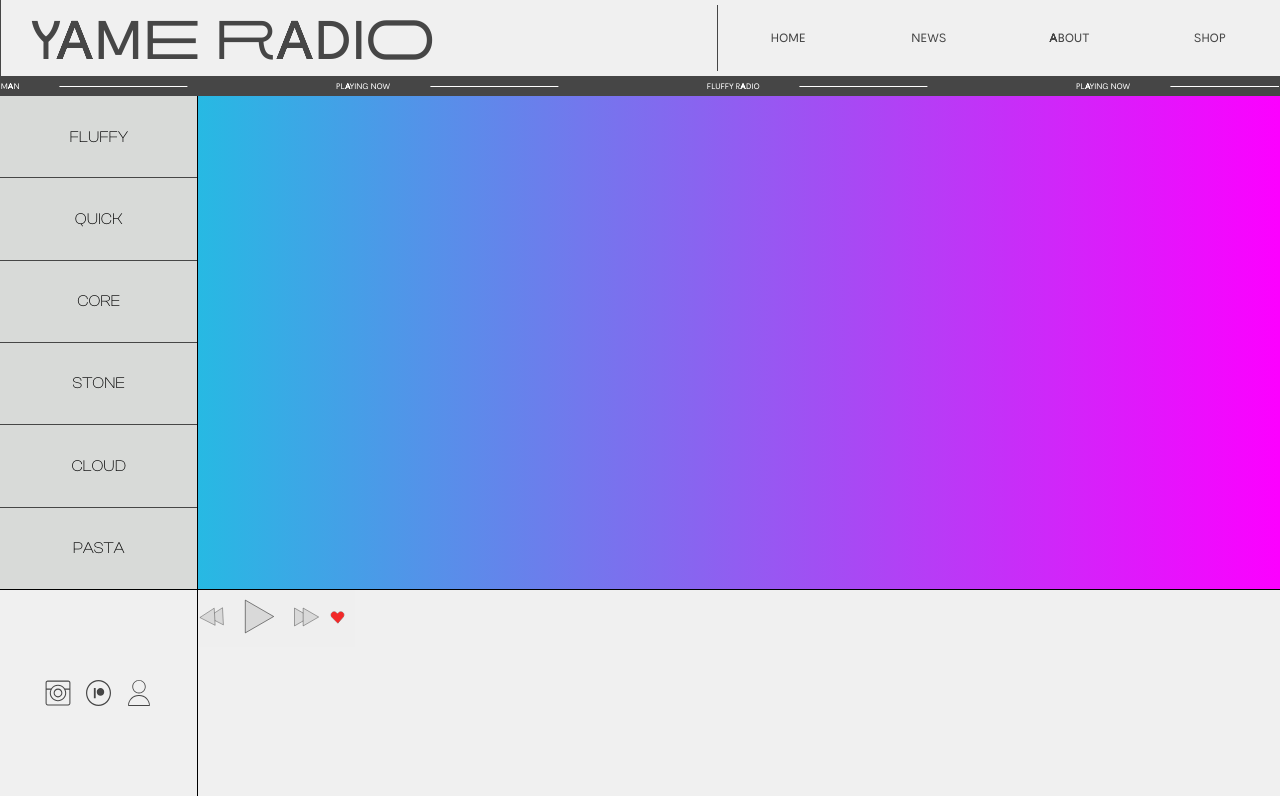
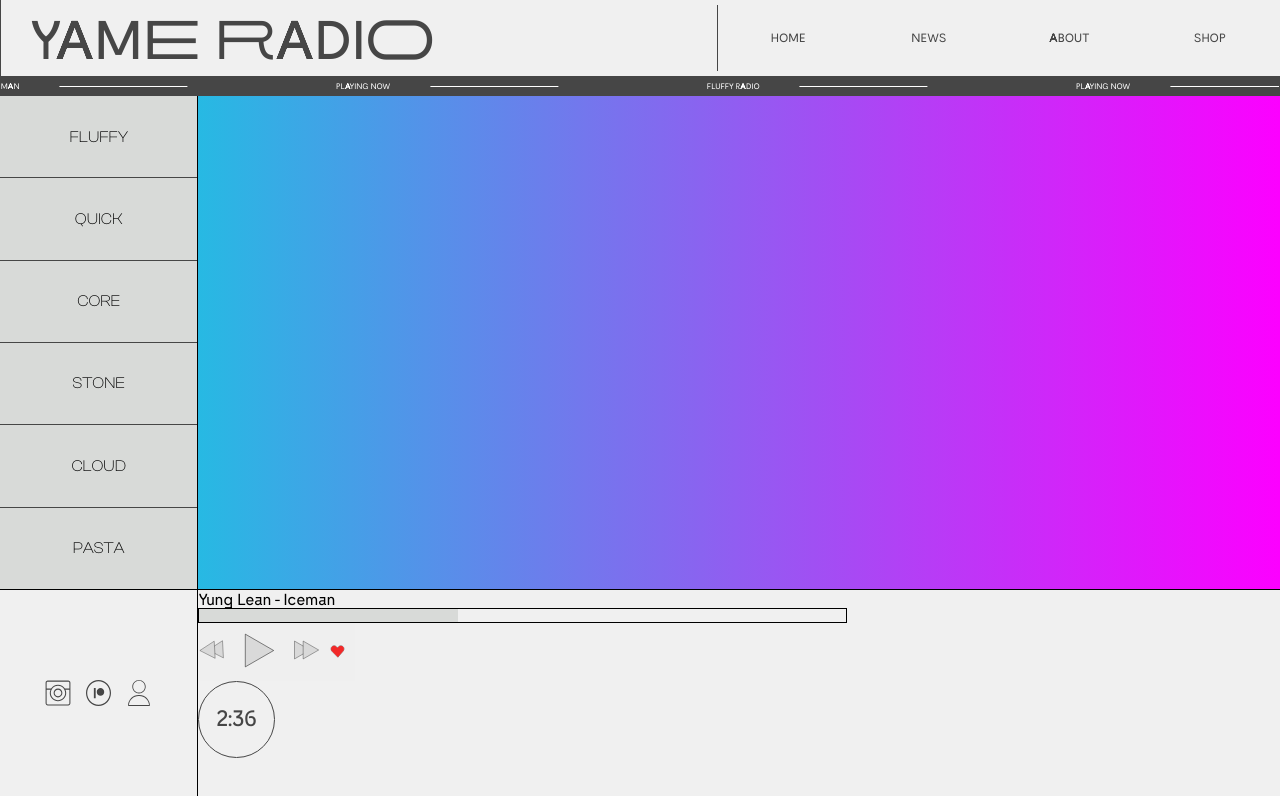
Before and after one commit to heckspoiler/yame_radio, a Next.js app: page / in a window 1280 px wide. Shown: the top 796 px of the page. Built offline with nearby package versions, Linux system fonts and the light colour scheme.

Commit message:
components for audio player visually finished

```diff
--- a/app/components/Home/LowerSection/AudioPlayerContainer/AudioPlayer/AudioPlayer.tsx
+++ b/app/components/Home/LowerSection/AudioPlayerContainer/AudioPlayer/AudioPlayer.tsx
@@ -5,7 +5,8 @@ import {
   BackButton,
 } from './ForwardBackwardButton/ForwardBackwardButton';
 import { LikeButton } from './LikeButton/LikeButton';
-
+import { ProgressBar } from './ProgressBar/ProgressBar';
+import { TimeStamp } from './TimeStamp/TimeStamp';
 import styles from './audioPlayer.module.css';
 import { allSongs } from '../../../../../../songmockup';
 
@@ -14,12 +15,15 @@ type Props = {};
 const AudioPlayer = (props: Props) => {
   return (
     <div>
+      <p>Yung Lean - Iceman</p>
+      <ProgressBar />
       <div className={styles.buttonContainer}>
         <BackButton />
         <PlayPauseButton />
         <ForwardButton />
         <LikeButton />
       </div>
+      <TimeStamp />
     </div>
   );
 };
--- /dev/null
+++ b/app/components/Home/LowerSection/AudioPlayerContainer/AudioPlayer/ProgressBar/ProgressBar.tsx
@@ -0,0 +1,12 @@
+import React from 'react';
+import styles from './progressBar.module.css';
+
+type Props = {};
+
+export const ProgressBar = (props: Props) => {
+  return (
+    <div className={styles.progressBarContainer}>
+      <div className={styles.progressBarProgression}></div>
+    </div>
+  );
+};
--- /dev/null
+++ b/app/components/Home/LowerSection/AudioPlayerContainer/AudioPlayer/ProgressBar/progressBar.module.css
@@ -0,0 +1,12 @@
+.progressBarContainer {
+    position: relative;
+    width: 60%;
+    height: 15px;
+    border: 1px solid black;
+}
+
+.progressBarProgression {
+    height: 100%;
+    background-color: rgb(216, 218, 216);
+    width: 40%;
+}
--- /dev/null
+++ b/app/components/Home/LowerSection/AudioPlayerContainer/AudioPlayer/TimeStamp/TimeStamp.tsx
@@ -0,0 +1,8 @@
+import React from 'react';
+import styles from './timeStamp.module.css';
+
+type Props = {};
+
+export const TimeStamp = (props: Props) => {
+  return <div className={styles.timeStamp}>2:36</div>;
+};
--- /dev/null
+++ b/app/components/Home/LowerSection/AudioPlayerContainer/AudioPlayer/TimeStamp/timeStamp.module.css
@@ -0,0 +1,12 @@
+.timeStamp {
+    border: 1px solid var(--text-color);
+    height: calc(4rem + 1vw);
+    width: calc(4rem + 1vw);
+    border-radius: 50%;
+    font-family: 'Baumans';
+    display: flex;
+    align-items: center;
+    justify-content: center;
+    font-size: 1.4rem;
+    color: var(--text-color);
+}
--- a/app/globals.css
+++ b/app/globals.css
@@ -22,7 +22,7 @@
 
 @font-face {
   font-family: 'Baumans';
-  src: url('/fonts/baumans.ttf') format("truetype");
+  src: url('/fonts/baumans-regular.ttf') format("truetype");
 }
 
 * {
```
